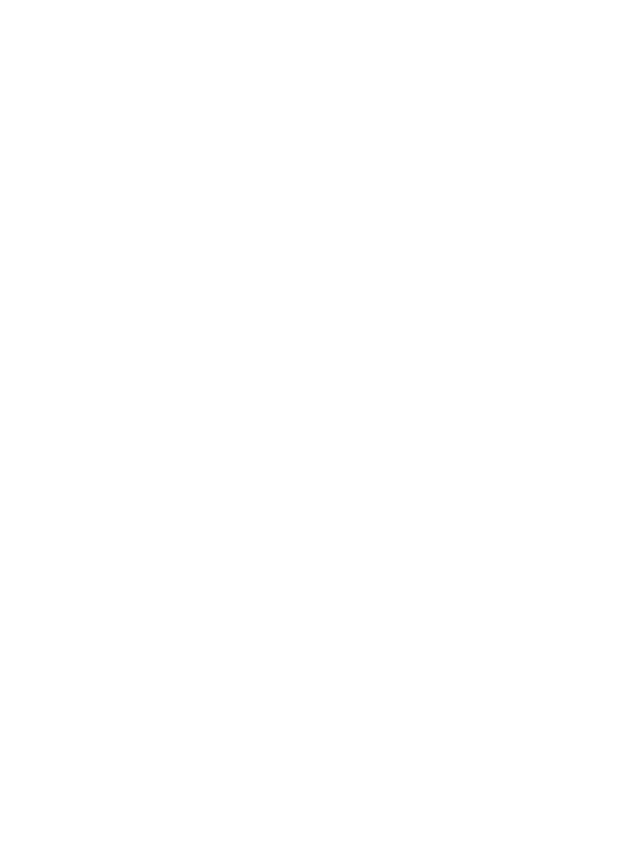
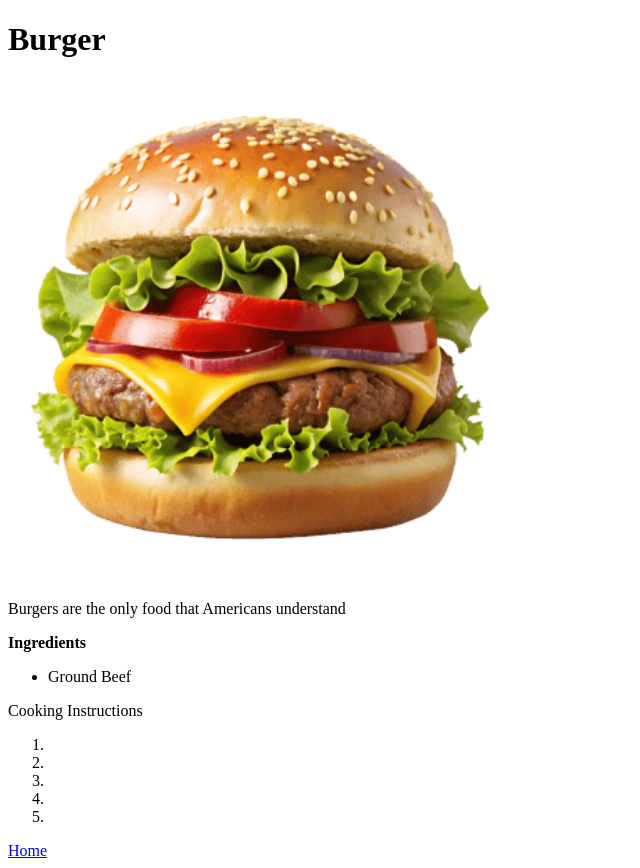
Before and after one commit to miradang/odin-recpies, a plain HTML site: page Burger/burger.html in a window 1280 px wide. Shown: the whole page, without its empty margins (0-640 px from the left). Before the commit the page ends 800 px from the top, so only its background shows below. Drawn offline with Linux system fonts and the light colour scheme.

Commit message:
added pictures

```diff
--- a/Burger/burger.html
+++ b/Burger/burger.html
@@ -2,5 +2,26 @@
 <head>
     <meta charset="utf-8">
     <html lang="en">
-    <title>MBurger</title>
+    <title>Burgers</title>
 </head>
+<body>
+    <h1>Burger</h1>
+    <img src="../images/burger.png" height="500" width="500" alt="small picture of a burger">
+    <p>Burgers are the only food that Americans understand</p>
+    <p><strong>Ingredients</strong></p>
+    <ul>
+        <li>Ground Beef</li>
+   </ul>
+   <p>Cooking Instructions</p>
+   <ol>
+    <li></l1>
+    <li></l1>
+    <li></li>
+    <li></l1>
+    <li></l1>
+   </ol>
+    <a href="../index.html">Home</a>
+</body>
+
+
+</html>
```
Also changed, not shown: images/bacon.webp (deleted), images/burger.png (added), images/chowder.jpg (added), images/lasagna.png (added), lasagna/lasagna.html (renamed from Lasanga/lasanga.html).
